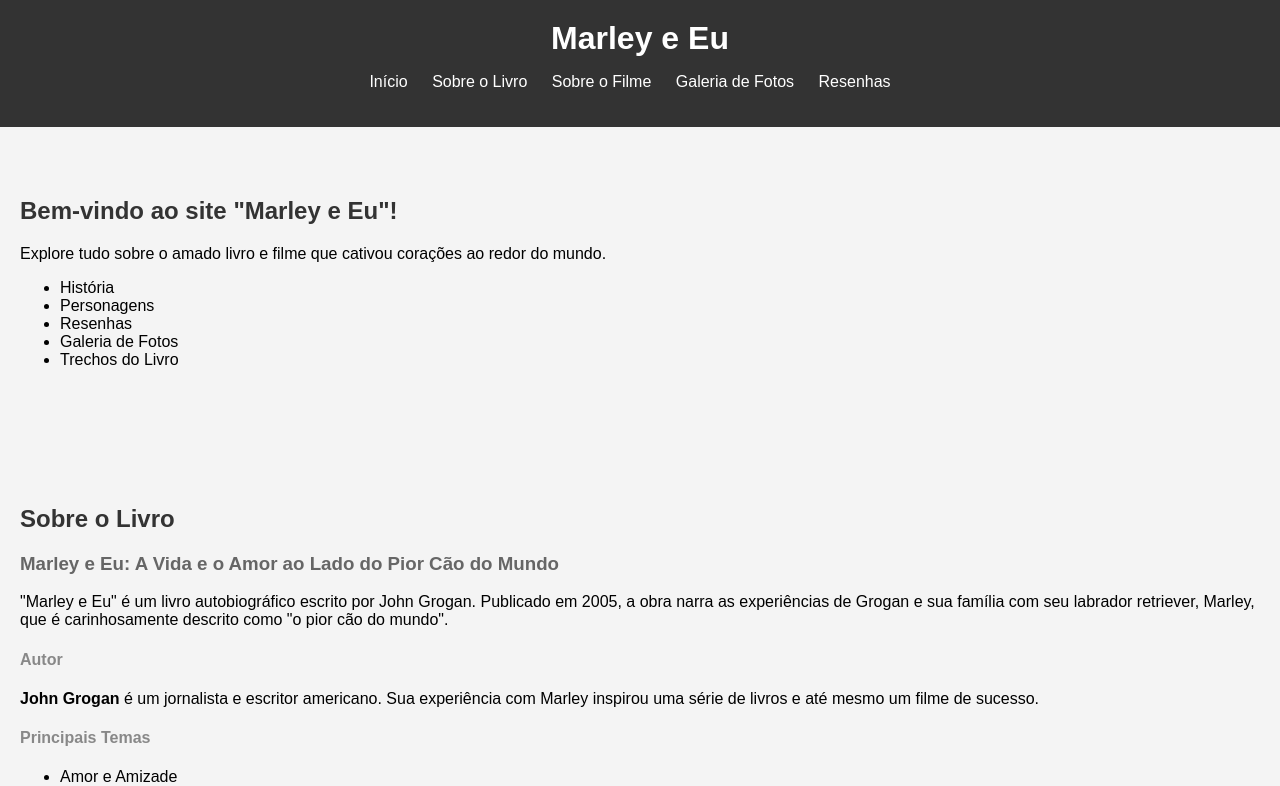
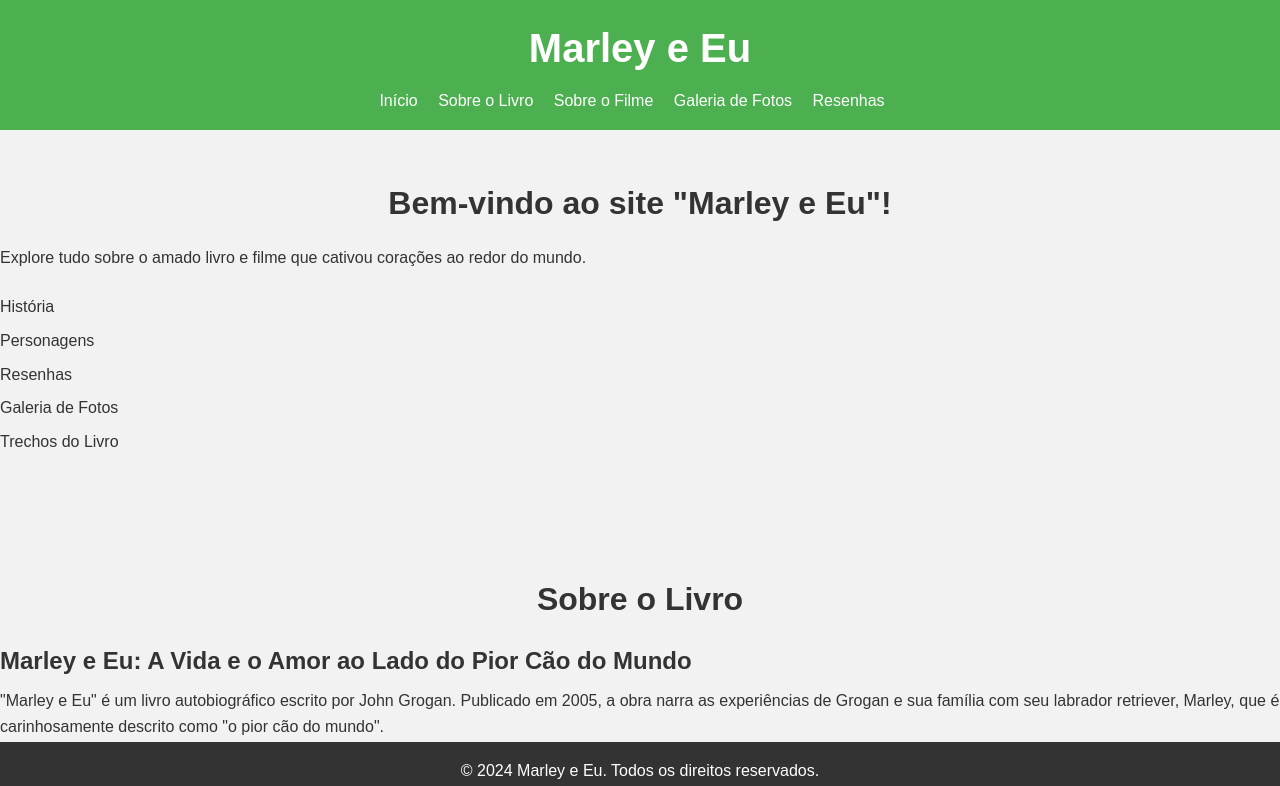
Before and after one commit to alveskayo/projeto-agrinho, a plain HTML site: page index.html in a window 1280 px wide. Shown: the top 786 px of the page. Drawn offline with Linux system fonts and the light colour scheme.

Commit message:
começando o site

```diff
--- a/styles.css
+++ b/styles.css
@@ -1,75 +1,120 @@
-/* Estilos para o corpo do documento */
+/* Reset básico para garantir consistência */
+* {
+    margin: 0;
+    padding: 0;
+    box-sizing: border-box;
+}
+
+/* Estilos gerais para o corpo do site */
 body {
     font-family: Arial, sans-serif;
-    margin: 0;
-    padding: 0;
-    background-color: #f4f4f4;
+    line-height: 1.6;
+    background-color: #f2f2f2;
+    color: #333;
 }
 
 /* Estilos para o cabeçalho */
 header {
-    background-color: #333;
-    color: #fff;
-    padding: 20px 0;
+    background-color: #4CAF50; /* verde */
+    color: white;
+    padding: 1rem 0;
     text-align: center;
 }
 
 header h1 {
-    margin: 0;
+    font-size: 2.5rem;
+    margin-bottom: 0.5rem;
 }
 
-nav ul {
+header nav ul {
     list-style-type: none;
-    padding: 0;
 }
 
-nav ul li {
+header nav ul li {
     display: inline;
-    margin-right: 20px;
+    margin-right: 1rem;
 }
 
-nav ul li a {
-    color: #fff;
+header nav ul li a {
+    color: white;
     text-decoration: none;
+    transition: color 0.3s ease;
 }
 
-/* Estilos para as seções */
-section {
-    padding: 50px 20px;
+header nav ul li a:hover {
+    color: #ffc107; /* amarelo */
 }
 
-h2 {
-    color: #333;
+/* Estilos para as seções principais */
+section {
+    padding: 3rem 0;
 }
 
-h3 {
-    color: #666;
+section h2 {
+    font-size: 2rem;
+    margin-bottom: 1rem;
+    text-align: center;
 }
 
-h4 {
-    color: #888;
+section h3 {
+    font-size: 1.5rem;
+    margin-bottom: 0.5rem;
 }
 
-blockquote {
-    font-style: italic;
+section p {
+    margin-bottom: 1.5rem;
+}
+
+section ul {
+    list-style-type: none;
+    margin-bottom: 1.5rem;
+}
+
+section ul li {
+    margin-bottom: 0.5rem;
+}
+
+/* Estilos para links */
+a {
+    color: #007bff; /* azul */
+    text-decoration: none;
+    transition: color 0.3s ease;
+}
+
+a:hover {
+    color: #e83e8c; /* rosa */
 }
 
 /* Estilos para a galeria de fotos */
 .gallery {
-    display: grid;
-    grid-template-columns: repeat(auto-fit, minmax(250px, 1fr));
-    grid-gap: 20px;
+    display: flex;
+    flex-wrap: wrap;
+    justify-content: center;
 }
 
 .gallery img {
-    max-width: 100%;
+    width: 250px;
     height: auto;
+    margin: 0.5rem;
+    border-radius: 5px;
+    box-shadow: 0 0 10px rgba(0, 0, 0, 0.1);
 }
 
 /* Estilos para o rodapé */
 footer {
     background-color: #333;
-    color: #fff;
+    color: white;
     text-align: center;
-    padding: 20px 0;
+    padding: 1rem 0;
+    position: absolute;
+    bottom: 0;
+    width: 100%;
 }
+
+/* Estilos para blocos de citação */
+blockquote {
+    font-style: italic;
+    margin: 1rem 0;
+    padding-left: 1rem;
+    border-left: 3px solid #007bff; /* azul */
+}
```
